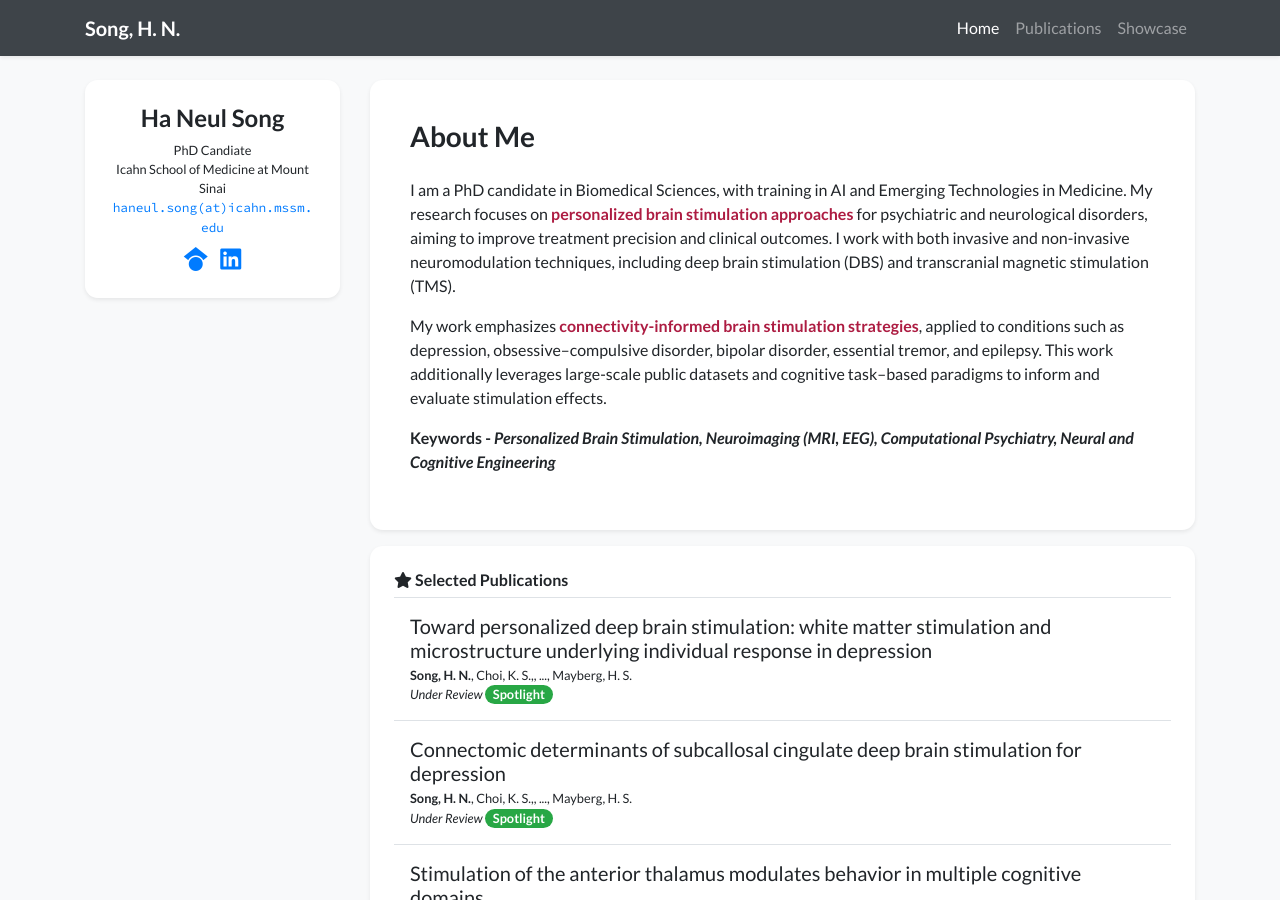
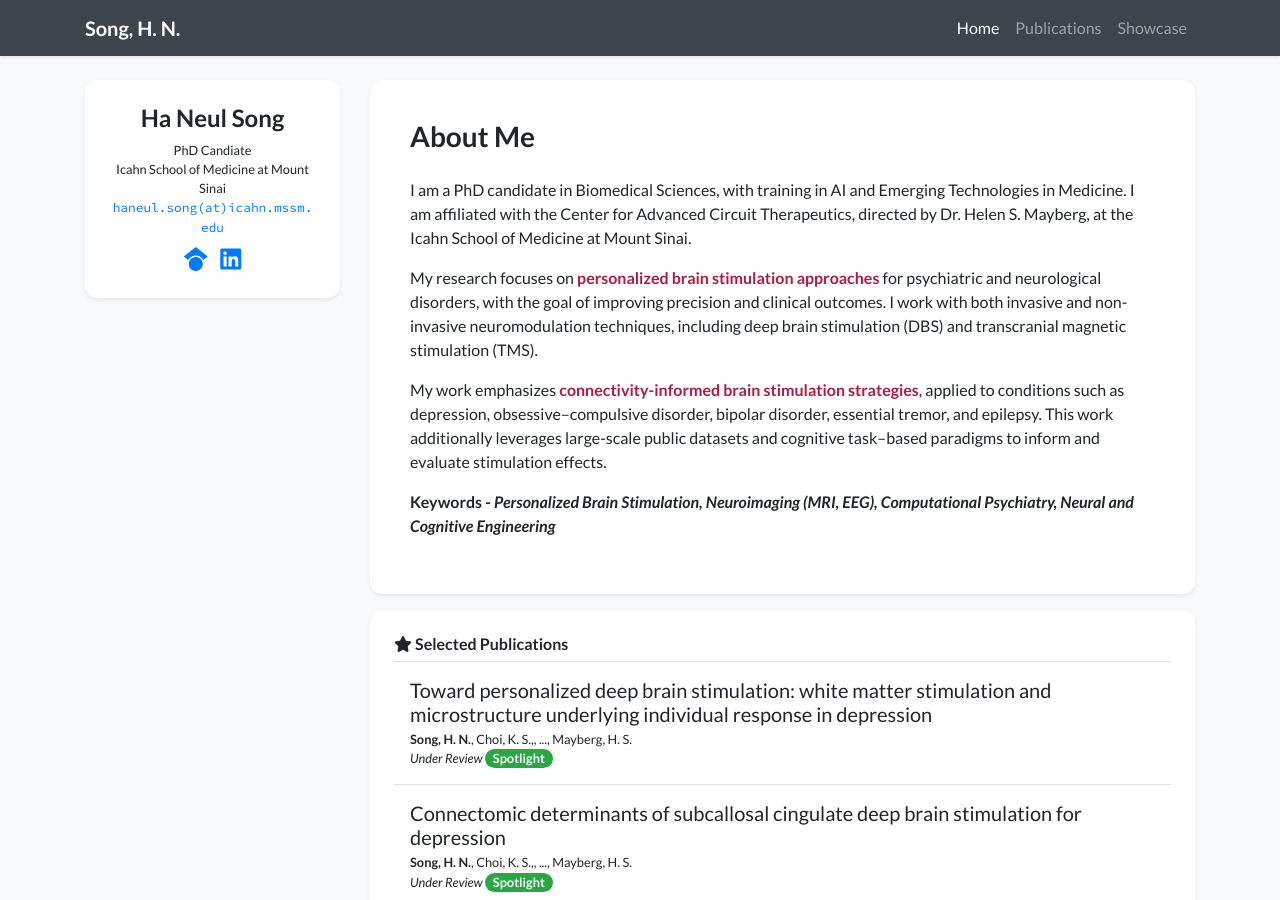
Before and after one commit to ha-neul-song/ha-neul-song.github.io, a Jekyll site: the page built from index.html, in a window 1280 px wide and 900 px high. Built offline with Jekyll 4.4.1, drawn with Linux system fonts in a browser that asks for light colours; nearby versions of some CDN libraries; a style sheet for code colours, icons or effects is not loaded.

Commit message:
Update site

```diff
--- a/_data/profile.yml
+++ b/_data/profile.yml
@@ -22,7 +22,10 @@ linkedin: ha-neul-song-077b2423b
 short_bio_text_justify: false
 short_bio: >-
   <p>
-    I am a PhD candidate in Biomedical Sciences, with training in AI and Emerging Technologies in Medicine. My research focuses on <span style="color:#AD1C42;"><strong>personalized brain stimulation approaches</strong></span> for psychiatric and neurological disorders, aiming to improve treatment precision and clinical outcomes. I work with both invasive and non-invasive neuromodulation techniques, including deep brain stimulation (DBS) and transcranial magnetic stimulation (TMS). <br/>
+    I am a PhD candidate in Biomedical Sciences, with training in AI and Emerging Technologies in Medicine. I am affiliated with the Center for Advanced Circuit Therapeutics, directed by Dr. Helen S. Mayberg, at the Icahn School of Medicine at Mount Sinai.
+  </p>
+  <p>
+    My research focuses on <span style="color:#AD1C42;"><strong>personalized brain stimulation approaches</strong></span> for psychiatric and neurological disorders, with the goal of improving precision and clinical outcomes. I work with both invasive and non-invasive neuromodulation techniques, including deep brain stimulation (DBS) and transcranial magnetic stimulation (TMS). <br/>
   </p>
   <p>
     My work emphasizes <span style="color:#AD1C42;"><strong>connectivity-informed brain stimulation strategies</strong></span>, applied to conditions such as depression, obsessive–compulsive disorder, bipolar disorder, essential tremor, and epilepsy. This work additionally leverages large-scale public datasets and cognitive task–based paradigms to inform and evaluate stimulation effects.
```
Also changed, not shown: _publications/2026-pub-AJNR-2.md (+1 -1 lines).
